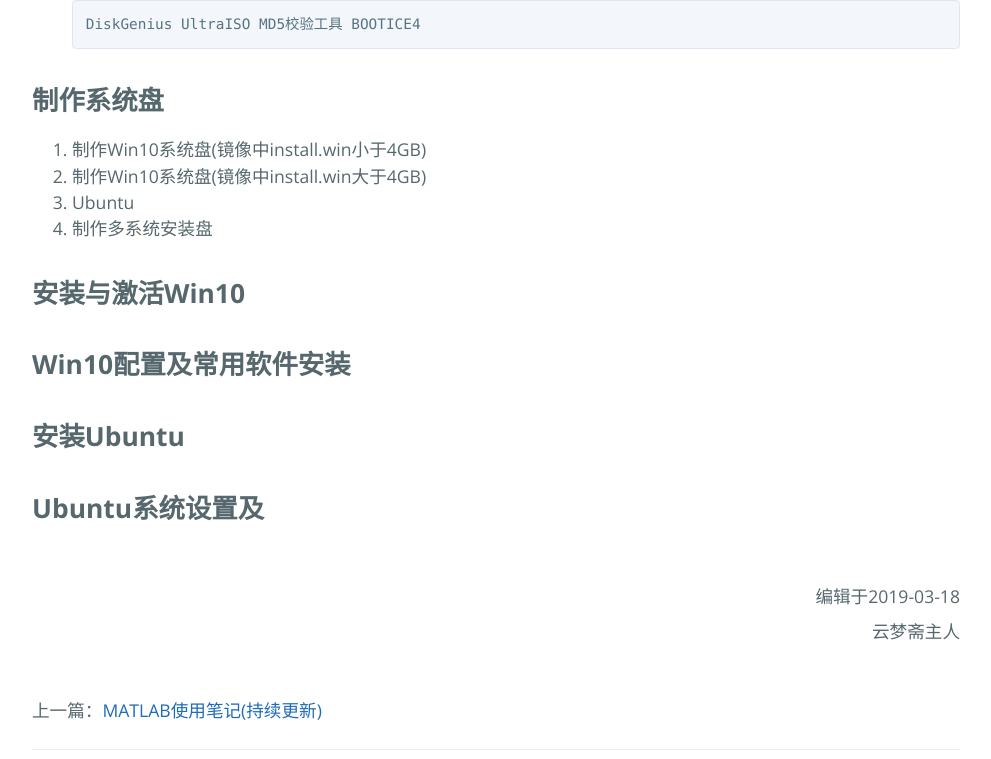
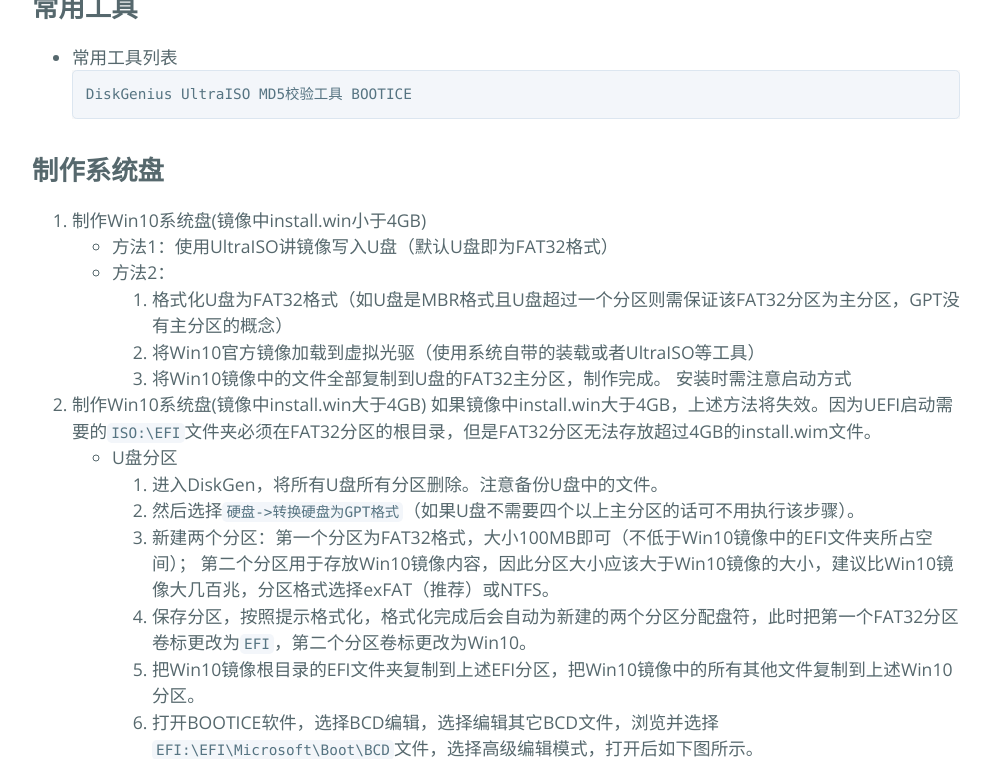
Before and after one commit to zxc17/www.iotfan.net, a Jekyll site: the page built from _posts/2019-03-18-操作系统安装与配置(Win10&Ubuntu).markdown, in a window 1280 px wide and 1400 px high, scrolled down 452 px. Shown: the top 759 px of the window, without its empty margins (144-1135 px from the left). Built offline with Jekyll 4.4.1, drawn with Linux system fonts in a browser that asks for light colours; comment, search, counter and statistics services are not loaded; some of the changed text lies outside the part shown; grey boxes are pictures that could not be loaded.

Commit message:
添加POST，修改POST

````diff
--- a/_posts/2019-03-18-操作系统安装与配置(Win10&Ubuntu).markdown
+++ b/_posts/2019-03-18-操作系统安装与配置(Win10&Ubuntu).markdown
@@ -10,20 +10,44 @@
 * TOC
 {:toc}
 
+本教程只针对UEFI安装（传统的MBR磁盘引导方式已经过时，新系统不推荐使用）。UEFI安装时要求硬盘为GPT格式，且BIOS引导方式设置为UEFI Only或Legeacy。
+
 ## 常用工具
 
 -	常用工具列表
 	```bash
-	DiskGenius UltraISO MD5校验工具 BOOTICE4
+	DiskGenius UltraISO MD5校验工具 BOOTICE
 	```
 
 
 ## 制作系统盘
+
 1. 制作Win10系统盘(镜像中install.win小于4GB)
+	- 方法1：使用UltraISO讲镜像写入U盘（默认U盘即为FAT32格式）
+	- 方法2：
+		1. 格式化U盘为FAT32格式（如U盘是MBR格式且U盘超过一个分区则需保证该FAT32分区为主分区，GPT没有主分区的概念）
+		2. 将Win10官方镜像加载到虚拟光驱（使用系统自带的装载或者UltraISO等工具）
+		3. 将Win10镜像中的文件全部复制到U盘的FAT32主分区，制作完成。
+	安装时需注意启动方式
 2. 制作Win10系统盘(镜像中install.win大于4GB)
+如果镜像中install.win大于4GB，上述方法将失效。因为UEFI启动需要的`ISO:\EFI`文件夹必须在FAT32分区的根目录，但是FAT32分区无法存放超过4GB的install.wim文件。
+	- U盘分区
+		1. 进入DiskGen，将所有U盘所有分区删除。注意备份U盘中的文件。
+		2. 然后选择`硬盘->转换硬盘为GPT格式`（如果U盘不需要四个以上主分区的话可不用执行该步骤）。
+		3. 新建两个分区：第一个分区为FAT32格式，大小100MB即可（不低于Win10镜像中的EFI文件夹所占空间）；
+			第二个分区用于存放Win10镜像内容，因此分区大小应该大于Win10镜像的大小，建议比Win10镜像大几百兆，分区格式选择exFAT（推荐）或NTFS。
+		4. 保存分区，按照提示格式化，格式化完成后会自动为新建的两个分区分配盘符，此时把第一个FAT32分区卷标更改为`EFI`，第二个分区卷标更改为Win10。
+		5. 把Win10镜像根目录的EFI文件夹复制到上述EFI分区，把Win10镜像中的所有其他文件复制到上述Win10分区。
+		6. 打开BOOTICE软件，选择BCD编辑，选择编辑其它BCD文件，浏览并选择`EFI:\EFI\Microsoft\Boot\BCD`文件，选择高级编辑模式，打开后如下图所示。
+
+		![编辑BCD](/assets/2019-03-19_02.png)
+		7. 如上图，在左侧选择`Windows Setup`，依次双击标红线的1和2，将启动磁盘更改为U盘，启动分区选择我们建的存放Win10镜像的U盘分区，其他保持不变。
+		8. 再在左侧选择`Device objects->Device Options`，双击`SdiDevice`，同样将启动磁盘改为U盘，启动分区改为存放Win10镜像的U盘分区，点击确定。
+		9. 退出高级编辑模式，BOOTICE会自动更新BCD文件，至此Win10安装U盘制作完成。
+		10. 为了隐藏U盘的EFI和Win10两个分区，在DiskGen将这两个分区的盘符（驱动器号）删除。
 3. Ubuntu
 4. 制作多系统安装盘
-
+![编辑BCD](/assets/2019-03-19_01.png)
 ## 安装与激活Win10
 
 ## Win10配置及常用软件安装
````
Also changed, not shown: _posts/2019-03-21-K2P路由刷机与IPv6设置.markdown (added, +46 -0 lines), assets/2019-03-18_01.png (added), assets/2019-03-18_02.png (added).
